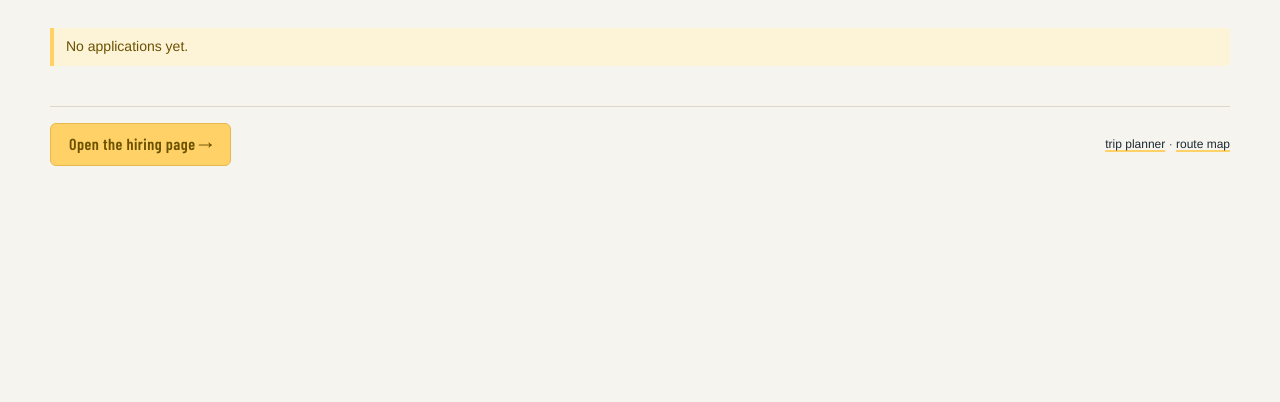
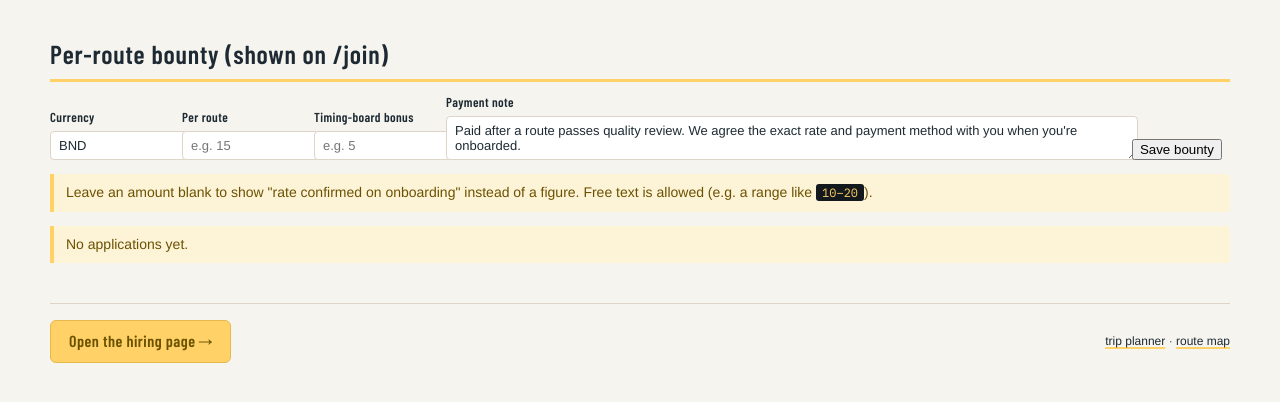
Before and after one commit to danialothman/brunei_bus_routes, a Flask app: page /applications in a window 1280 px wide. Shown: the part 290-692 px from the top of the page. Run offline with Flask 3, Linux system fonts and the light colour scheme; the visitor is signed in with stand-in values (Sample User, id 1); data that the repository does not hold is empty; some libraries are stand-ins or nearby versions.

Commit message:
feat(hiring): admin-editable per-route bounty figures
Replace the hardcoded BND XX placeholders on /join with figures admins set
from the /applications page and stored in the DB.

- db.py: settings key/value table + get_setting/set_setting.
- app.py: bounty defaults + _get_bounty(); pass to /join and /applications;
  admin-gated POST /applications/bounty.
- join.html: render live currency/per-route/timing-bonus/payment-note, with a
  "rate confirmed on onboarding" fallback when an amount is blank (and the
  bonus row hidden when unset).
- applications.html + applications-page.js + CSS: the admin bounty form.
- README: bounty is now admin-editable (no longer placeholders).

Co-Authored-By: Claude Opus 4.8 (1M context) <noreply@anthropic.com>

```diff
--- a/app.py
+++ b/app.py
@@ -809,6 +809,42 @@ APPLICATION_TRANSPORT = ("Own vehicle", "Motorcycle", "Public transport", "Other
 # Admin review workflow stages for a submitted application.
 APPLICATION_STATUSES = ("New", "Reviewing", "Contacted", "Accepted", "Rejected")
 
+# Hiring-page per-route bounty, editable by admins (stored in the settings table
+# under key "bounty"). Amounts are free text (e.g. "15" or "10–20") so ranges are
+# allowed; blank amounts render as "confirmed on onboarding" on /join.
+BOUNTY_FIELDS = {
+    "currency": 8,
+    "per_route": 40,
+    "timing_bonus": 40,
+    "payment_note": 500,
+}
+BOUNTY_DEFAULTS = {
+    "currency": "BND",
+    "per_route": "",
+    "timing_bonus": "",
+    "payment_note": (
+        "Paid after a route passes quality review. We agree the exact rate and "
+        "payment method with you when you're onboarded."
+    ),
+}
+
+
+def _get_bounty():
+    """Current bounty settings merged over the defaults (always a full dict)."""
+    out = dict(BOUNTY_DEFAULTS)
+    raw = db.get_setting("bounty")
+    if raw:
+        try:
+            data = json.loads(raw)
+        except ValueError:
+            data = {}
+        if isinstance(data, dict):
+            for k in BOUNTY_FIELDS:
+                v = data.get(k)
+                if isinstance(v, str) and v.strip():
+                    out[k] = v.strip()
+    return out
+
 
 def _validate_application(form):
     """Validate a /join application. `form` has name, contact, districts (list),
@@ -850,6 +886,7 @@ def join_page():
     return render_template(
         "join.html", submitted=False, error=None, form={},
         districts=APPLICATION_DISTRICTS, transport_options=APPLICATION_TRANSPORT,
+        bounty=_get_bounty(),
     )
 
 
@@ -872,11 +909,13 @@ def join_apply():
         return render_template(
             "join.html", submitted=False, error=err, form=form,
             districts=APPLICATION_DISTRICTS, transport_options=APPLICATION_TRANSPORT,
+            bounty=_get_bounty(),
         ), 400
     db.add_application(fields)
     return render_template(
         "join.html", submitted=True, error=None, form={},
         districts=APPLICATION_DISTRICTS, transport_options=APPLICATION_TRANSPORT,
+        bounty=_get_bounty(),
     )
 
 
@@ -888,6 +927,7 @@ def applications_page():
         "applications.html",
         applications=db.list_applications(),
         statuses=APPLICATION_STATUSES,
+        bounty=_get_bounty(),
     )
 
 
@@ -942,6 +982,22 @@ def applications_csv():
         mimetype="text/csv",
         headers={"Content-Disposition": 'attachment; filename="applications.csv"'},
     )
+
+
+@app.route("/applications/bounty", methods=["POST"])
+@auth.admin_required(api=True)
+@ratelimit.rate_limited()
+def save_bounty():
+    # Admin-set per-route bounty rates shown on /join.
+    payload = request.get_json(silent=True) or {}
+    data = {}
+    for field, cap in BOUNTY_FIELDS.items():
+        v = payload.get(field, "")
+        if not isinstance(v, str):
+            return jsonify({"error": f"{field} must be a string"}), 400
+        data[field] = v.strip()[:cap]
+    db.set_setting("bounty", json.dumps(data, ensure_ascii=False))
+    return jsonify({"ok": True, "bounty": _get_bounty()})
 
 
 @app.route("/data/gtfs-meta")
--- a/db.py
+++ b/db.py
@@ -199,6 +199,15 @@ def _schema():
             status       TEXT NOT NULL DEFAULT 'New',
             admin_note   TEXT NOT NULL DEFAULT '',
             created_at   TEXT NOT NULL DEFAULT {now}
+        )
+        """,
+        # App-wide key/value settings (JSON values), e.g. the hiring-page bounty
+        # rates editable from the admin area. Upsert-only.
+        f"""
+        CREATE TABLE IF NOT EXISTS settings (
+            key        TEXT NOT NULL PRIMARY KEY,
+            value      TEXT NOT NULL DEFAULT '',
+            updated_at TEXT NOT NULL DEFAULT {now}
         )
         """,
     ]
@@ -423,6 +432,32 @@ def delete_application(app_id):
         return cur.rowcount > 0
 
 
+def get_setting(key, default=None):
+    """Value string for an app setting, or `default` if unset."""
+    with _connect() as conn:
+        row = conn.execute(
+            _q("SELECT value FROM settings WHERE key=?"), (key,)
+        ).fetchone()
+    return row["value"] if row else default
+
+
+def set_setting(key, value):
+    """Upsert an app setting. Returns the saved value."""
+    with _connect() as conn:
+        conn.execute(
+            _q(
+                """
+                INSERT INTO settings (key, value, updated_at)
+                VALUES (?, ?, datetime('now'))
+                ON CONFLICT (key) DO UPDATE SET
+                    value = excluded.value, updated_at = excluded.updated_at
+                """
+            ),
+            (key, value),
+        )
+    return value
+
+
 def get_gtfs_meta(year, key):
     """GTFS metadata dict for a route filename (or '_feed'), or {} if none."""
     with _connect() as conn:
--- a/static/css/styles.css
+++ b/static/css/styles.css
@@ -1913,6 +1913,53 @@ tr[data-status="Reviewing"] .apps-status {
   color: #c0392b;
 }
 
+/* Admin bounty editor (/applications). */
+.bounty-form {
+  display: flex;
+  flex-wrap: wrap;
+  align-items: flex-end;
+  gap: 12px;
+  margin: 8px 0 12px;
+}
+.bounty-field {
+  display: flex;
+  flex-direction: column;
+  gap: 4px;
+  margin: 0;
+  font-weight: normal;
+}
+.bounty-field > span {
+  font-family: var(--gtfs-display);
+  font-weight: 600;
+  font-size: 13px;
+  letter-spacing: 0.03em;
+}
+.bounty-narrow {
+  width: 120px;
+}
+.bounty-wide {
+  flex: 1 1 260px;
+}
+.bounty-field input,
+.bounty-field textarea {
+  width: 100%;
+  padding: 6px 8px;
+  font-size: 13px;
+  font-family: inherit;
+  color: var(--gtfs-ink);
+  background: var(--gtfs-card);
+  border: 1px solid var(--gtfs-line);
+  border-radius: 4px;
+}
+.bounty-field textarea {
+  resize: vertical;
+}
+.bounty-actions {
+  display: flex;
+  align-items: center;
+  gap: 8px;
+}
+
 /* Success / error banners. */
 .join-banner {
   padding: 12px 14px;
--- a/static/js/applications-page.js
+++ b/static/js/applications-page.js
@@ -56,6 +56,45 @@
     }
   });
 
+  // Save the per-route bounty rates shown on /join.
+  var bSave = document.getElementById("bSave");
+  if (bSave) {
+    bSave.addEventListener("click", function () {
+      var saved = document.getElementById("bSaved");
+      var body = {
+        currency: (document.getElementById("bCurrency") || {}).value || "",
+        per_route: (document.getElementById("bPerRoute") || {}).value || "",
+        timing_bonus: (document.getElementById("bTimingBonus") || {}).value || "",
+        payment_note: (document.getElementById("bPaymentNote") || {}).value || "",
+      };
+      fetch("/applications/bounty", {
+        method: "POST",
+        headers: { "Content-Type": "application/json" },
+        body: JSON.stringify(body),
+      })
+        .then(function (r) {
+          if (!r.ok) throw new Error("HTTP " + r.status);
+          return r.json();
+        })
+        .then(function () {
+          if (saved) {
+            saved.textContent = "Saved ✓";
+            saved.className = "apps-saved is-ok";
+            window.setTimeout(function () {
+              saved.textContent = "";
+              saved.className = "apps-saved";
+            }, 1500);
+          }
+        })
+        .catch(function () {
+          if (saved) {
+            saved.textContent = "Failed";
+            saved.className = "apps-saved is-error";
+          }
+        });
+    });
+  }
+
   document.addEventListener("click", function (e) {
     var btn = e.target.closest(".js-delete");
     if (!btn) return;
--- a/templates/applications.html
+++ b/templates/applications.html
@@ -28,6 +28,38 @@
         </p>
         <a class="btn btn-primary join-cta" href="/applications.csv">⬇ Export CSV</a>
       </header>
+
+      <section>
+        <h2>Per-route bounty (shown on /join)</h2>
+        <div class="bounty-form" id="bountyForm">
+          <label class="bounty-field bounty-narrow">
+            <span>Currency</span>
+            <input type="text" id="bCurrency" maxlength="8" value="{{ bounty.currency }}" />
+          </label>
+          <label class="bounty-field bounty-narrow">
+            <span>Per route</span>
+            <input type="text" id="bPerRoute" maxlength="40" placeholder="e.g. 15"
+              value="{{ bounty.per_route }}" />
+          </label>
+          <label class="bounty-field bounty-narrow">
+            <span>Timing-board bonus</span>
+            <input type="text" id="bTimingBonus" maxlength="40" placeholder="e.g. 5"
+              value="{{ bounty.timing_bonus }}" />
+          </label>
+          <label class="bounty-field bounty-wide">
+            <span>Payment note</span>
+            <textarea id="bPaymentNote" rows="2" maxlength="500">{{ bounty.payment_note }}</textarea>
+          </label>
+          <div class="bounty-actions">
+            <button type="button" class="btn btn-primary" id="bSave">Save bounty</button>
+            <span class="apps-saved" id="bSaved" aria-live="polite"></span>
+          </div>
+        </div>
+        <p class="guide-note">
+          Leave an amount blank to show "rate confirmed on onboarding" instead of
+          a figure. Free text is allowed (e.g. a range like <code>10–20</code>).
+        </p>
+      </section>
 
       <section>
         {% if applications %}
```
Also changed, not shown: templates/join.html (+13 -13 lines), README.md.
